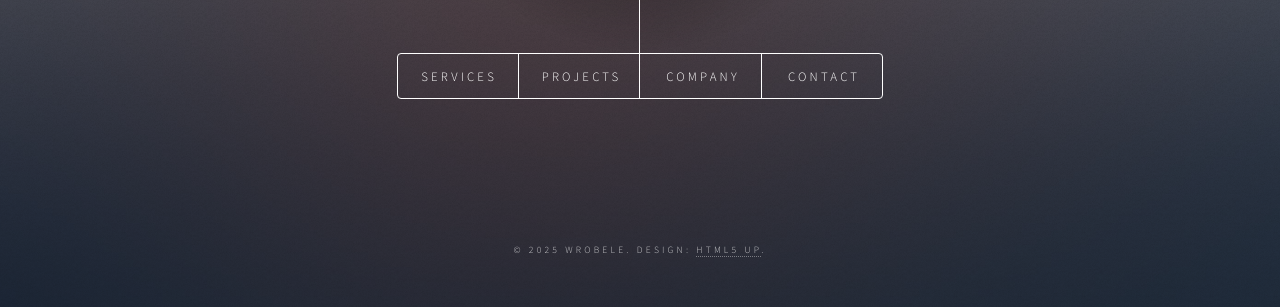
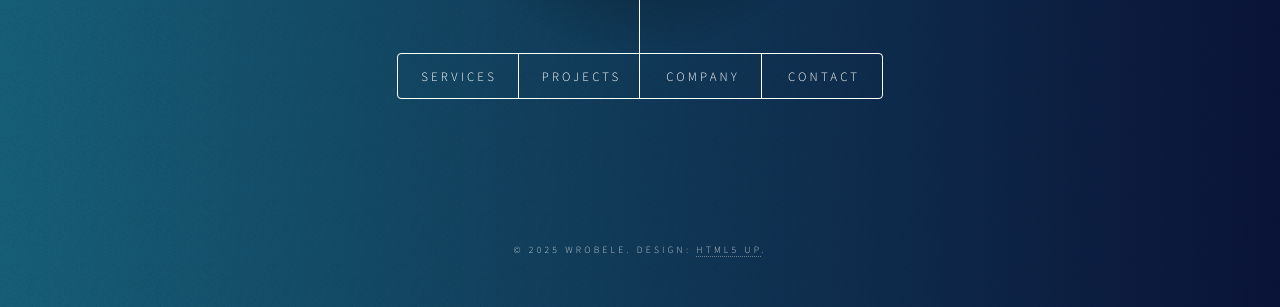
Before and after one commit to wrobeleworks/wrobeleworks.github.io, a plain HTML site: page index.html in a window 1280 px wide. Shown: the part 493-800 px from the top of the page. Drawn offline with Linux system fonts and the light colour scheme.

Commit message:
updated background

```diff
--- a/assets/css/main.css
+++ b/assets/css/main.css
@@ -1158,7 +1158,8 @@ input, select, textarea {
 			-webkit-transition: -webkit-transform 0.325s ease-in-out, -webkit-filter 0.325s ease-in-out;
 			-ms-transition: -ms-transform 0.325s ease-in-out, -ms-filter 0.325s ease-in-out;
 			transition: transform 0.325s ease-in-out, filter 0.325s ease-in-out;
-			background-image: url("../../images/bg.jpg");
+            /* Semi-dark linear gradient background */
+            background-image: linear-gradient(90deg, #1CB5E0 0%, #000851 100%);
             background-position: center;
             background-size: cover;
             background-repeat: no-repeat;
```
Lines whose indentation alone changed are shown as unchanged.
